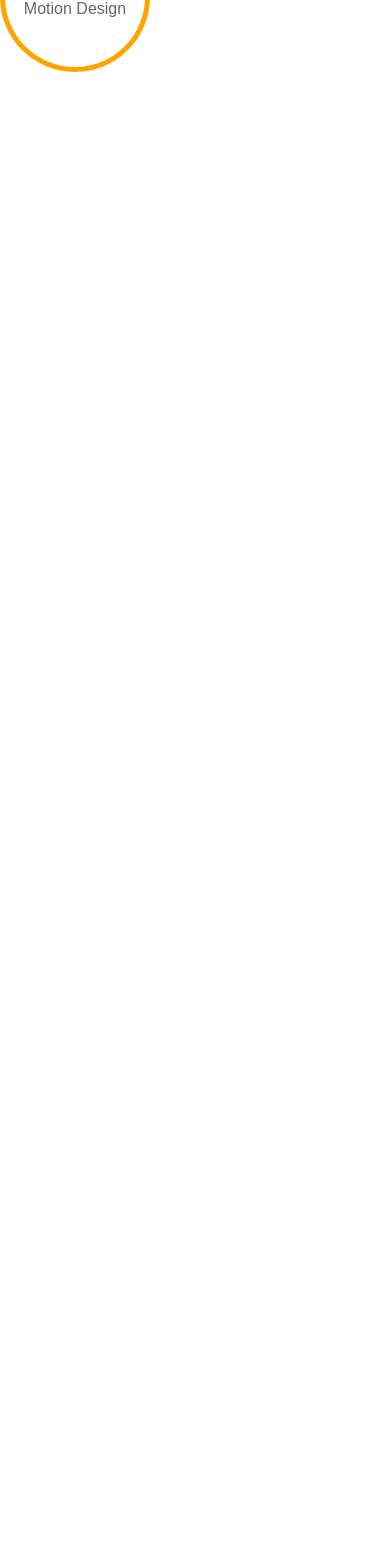
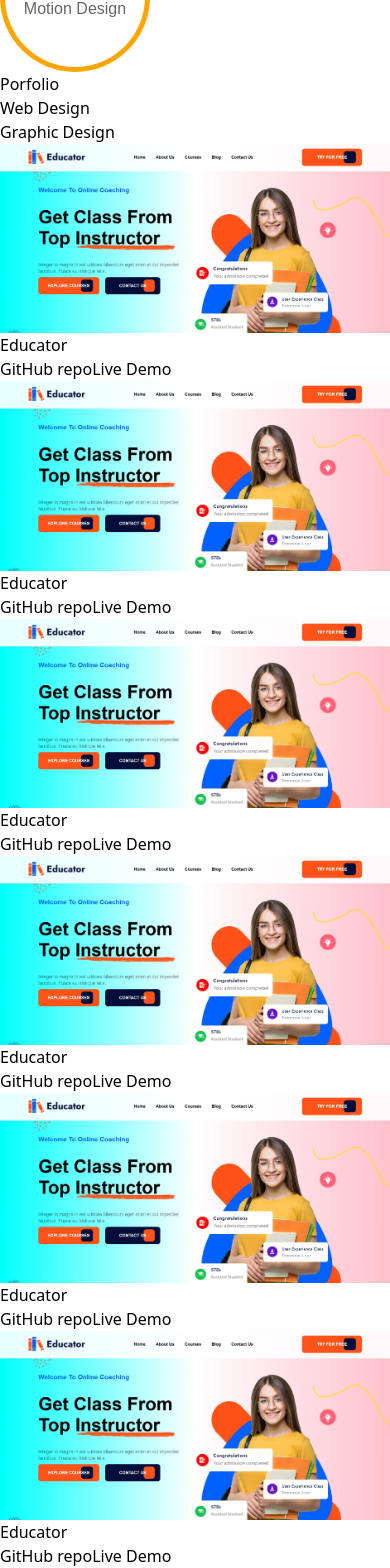
Before and after one commit to john1909m/Portfolio, a React (Vite) app: page / in a window 390 px wide. Shown: the part 2599-4167 px from the top of the page. Before the commit the page ends 2671 px from the top, so only its background shows below. Built offline with nearby package versions, Linux system fonts and the light colour scheme.

Commit message:
add portfolio cards

```diff
--- a/src/App.jsx
+++ b/src/App.jsx
@@ -4,6 +4,7 @@
 import './App.css'
 import About from './assets/components/About/About'
 import Header from './assets/components/header/header'
+import { Portfolio } from './assets/components/Potfolio/Portfolio'
 
 function App() {
 
@@ -12,6 +13,7 @@ function App() {
     <>
       <Header></Header>
       <About></About>
+      <Portfolio></Portfolio>
     </>
   )
 }
--- /dev/null
+++ b/src/assets/components/Potfolio/Portfolio.jsx
@@ -0,0 +1,87 @@
+import React from 'react'
+
+export const Portfolio = () => {
+  return (
+    <>
+        <div className="portfolio-head m-10 mx-14 flex justify-between w-[70%] ">
+            <div className="portfolio-head-header">
+                <div className="about-fx w-20 bg-orange-500 h-[15px] mb-3 rounded-full "></div>
+
+                <h2 className='font-bold text-3xl'>Porfolio</h2>
+            </div>
+            <div className="portfolio-category mt-5 w-[50%]">
+                <ul className='flex w-full justify-between align-text-bottom'>
+                    <li><a href="">Web Design</a></li>
+                    <li><a href="">Graphic Design</a></li>
+                </ul>
+            </div>
+        </div>
+
+        <div className="portfolio-content  grid xl:grid-cols-4 lg:grid-cols-3 md:grid-cols-2 sm:grid-cols-1 gap-10 m-5">
+
+
+            <div className="portfolio-card  border-red-500 h-[50vh] p-5 flex flex-col justify-between bg-orange-50 rounded-lg">
+                <img className='rounded-lg' src="/src/assets/images/Screenshot 2025-04-12 001802.webp" alt="" />
+                <h3 className='text-center text-2xl font-semibold underline'>Educator</h3>
+                <div className="card-buttons flex justify-center gap-5">
+                    <button className='border-2 border-orange-500 p-2 rounded-lg font-bold text-orange-600 hover:bg-orange-500 cursor-pointer hover:scale-110 transition-all hover:text-black'>GitHub repo</button>
+                    <button className='bg-orange-500 p-2 rounded-lg font-bold hover:bg-transparent cursor-pointer hover:scale-110 transition-all hover:text-orange-600 hover:border-2 hover:border-orange-500'>Live Demo</button>
+                </div>
+            </div>
+
+
+
+            <div className="portfolio-card  border-red-500 h-[50vh] p-5 flex flex-col justify-between bg-orange-50 rounded-lg">
+                <img className='rounded-lg' src="/src/assets/images/Screenshot 2025-04-12 001802.webp" alt="" />
+                <h3 className='text-center text-2xl font-semibold underline'>Educator</h3>
+                <div className="card-buttons flex justify-center gap-5">
+                    <button className='border-2 border-orange-500 p-2 rounded-lg font-bold text-orange-600 hover:bg-orange-500 cursor-pointer hover:scale-110 transition-all hover:text-black'>GitHub repo</button>
+                    <button className='bg-orange-500 p-2 rounded-lg font-bold hover:bg-transparent cursor-pointer hover:scale-110 transition-all hover:text-orange-600 hover:border-2 hover:border-orange-500'>Live Demo</button>
+                </div>
+            </div>
+
+
+            <div className="portfolio-card  border-red-500 h-[50vh] p-5 flex flex-col justify-between bg-orange-50 rounded-lg">
+                <img className='rounded-lg' src="/src/assets/images/Screenshot 2025-04-12 001802.webp" alt="" />
+                <h3 className='text-center text-2xl font-semibold underline'>Educator</h3>
+                <div className="card-buttons flex justify-center gap-5">
+                    <button className='border-2 border-orange-500 p-2 rounded-lg font-bold text-orange-600 hover:bg-orange-500 cursor-pointer hover:scale-110 transition-all hover:text-black'>GitHub repo</button>
+                    <button className='bg-orange-500 p-2 rounded-lg font-bold hover:bg-transparent cursor-pointer hover:scale-110 transition-all hover:text-orange-600 hover:border-2 hover:border-orange-500'>Live Demo</button>
+                </div>
+            </div>
+
+
+            <div className="portfolio-card  border-red-500 h-[50vh] p-5 flex flex-col justify-between bg-orange-50 rounded-lg">
+                <img className='rounded-lg' src="/src/assets/images/Screenshot 2025-04-12 001802.webp" alt="" />
+                <h3 className='text-center text-2xl font-semibold underline'>Educator</h3>
+                <div className="card-buttons flex justify-center gap-5">
+                    <button className='border-2 border-orange-500 p-2 rounded-lg font-bold text-orange-600 hover:bg-orange-500 cursor-pointer hover:scale-110 transition-all hover:text-black'>GitHub repo</button>
+                    <button className='bg-orange-500 p-2 rounded-lg font-bold hover:bg-transparent cursor-pointer hover:scale-110 transition-all hover:text-orange-600 hover:border-2 hover:border-orange-500'>Live Demo</button>
+                </div>
+            </div>
+
+
+            <div className="portfolio-card  border-red-500 h-[50vh] p-5 flex flex-col justify-between bg-orange-50 rounded-lg">
+                <img className='rounded-lg' src="/src/assets/images/Screenshot 2025-04-12 001802.webp" alt="" />
+                <h3 className='text-center text-2xl font-semibold underline'>Educator</h3>
+                <div className="card-buttons flex justify-center gap-5">
+                    <button className='border-2 border-orange-500 p-2 rounded-lg font-bold text-orange-600 hover:bg-orange-500 cursor-pointer hover:scale-110 transition-all hover:text-black'>GitHub repo</button>
+                    <button className='bg-orange-500 p-2 rounded-lg font-bold hover:bg-transparent cursor-pointer hover:scale-110 transition-all hover:text-orange-600 hover:border-2 hover:border-orange-500'>Live Demo</button>
+                </div>
+            </div>
+
+
+            <div className="portfolio-card  border-red-500 h-[50vh] p-5 flex flex-col justify-between bg-orange-50 rounded-lg">
+                <img className='rounded-lg' src="/src/assets/images/Screenshot 2025-04-12 001802.webp" alt="" />
+                <h3 className='text-center text-2xl font-semibold underline'>Educator</h3>
+                <div className="card-buttons flex justify-center gap-5">
+                    <button className='border-2 border-orange-500 p-2 rounded-lg font-bold text-orange-600 hover:bg-orange-500 cursor-pointer hover:scale-110 transition-all hover:text-black'>GitHub repo</button>
+                    <button className='bg-orange-500 p-2 rounded-lg font-bold hover:bg-transparent cursor-pointer hover:scale-110 transition-all hover:text-orange-600 hover:border-2 hover:border-orange-500'>Live Demo</button>
+                </div>
+            </div>
+
+
+        </div>
+    </>
+  )
+}
```
Also changed, not shown: src/assets/components/Potfolio/Portfolio.scss (added), src/assets/images/Screenshot 2025-04-12 001802.webp (added).
